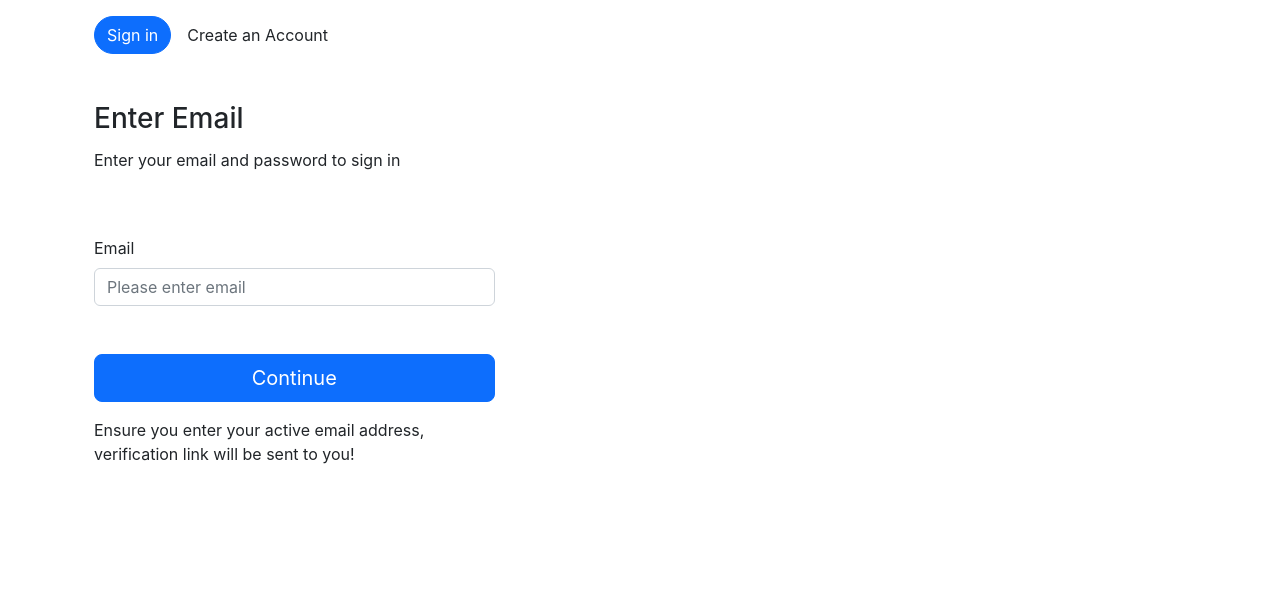
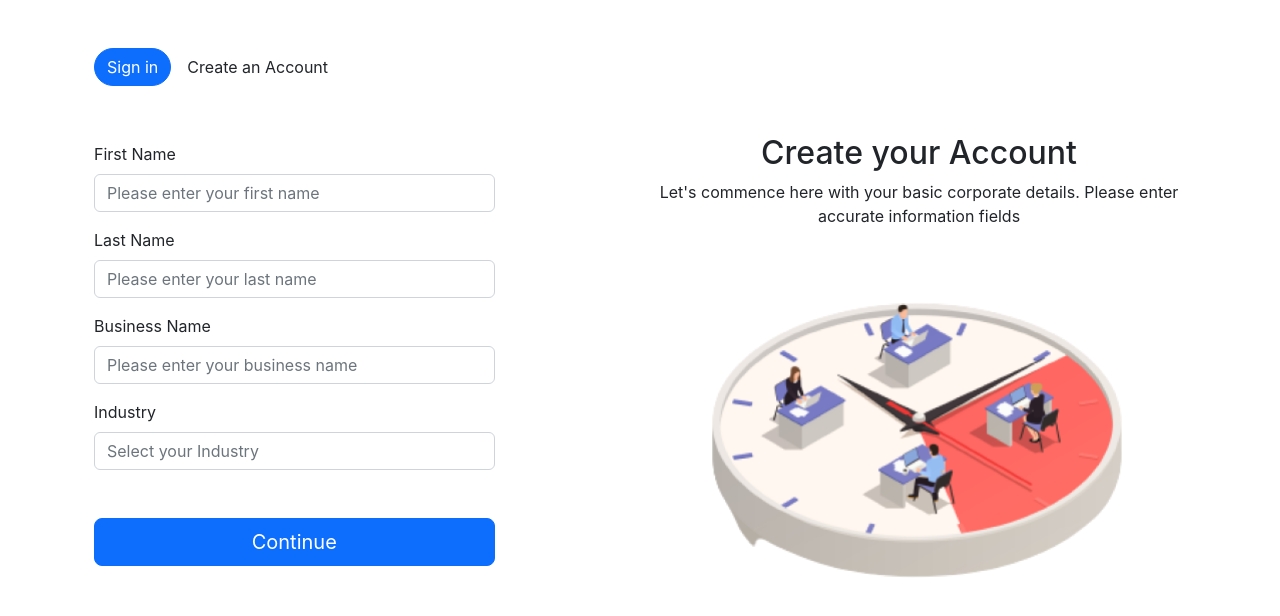
Before and after one commit to dammyGideon/data_survey-Frontend, a React (Create React App) app: page /register in a window 1280 px wide. Both pictures are taken after a click on the button "Continue". Shown: the top 616 px of the page. Built offline with nearby package versions, Linux system fonts and the light colour scheme.

Commit message:
refactor: Change code on register page into multiple components i.e createEmail, userForm, createpassword feat: create multiple components for email, account and password

```diff
--- a/src/views/auth/components/Authbtn.tsx
+++ b/src/views/auth/components/Authbtn.tsx
@@ -6,11 +6,24 @@ type ButtonProps = {
   btnStyle?: string;
   size?: 'sm' | 'lg';
   children?: React.ReactNode;
+  handleClick?: () => void;
 };
 
-const AuthBtn = ({ children, title, variant, btnStyle, size }: ButtonProps) => {
+const AuthBtn = ({
+  children,
+  title,
+  variant,
+  btnStyle,
+  size,
+  handleClick,
+}: ButtonProps) => {
   return (
-    <Button variant={variant} className={btnStyle} size={size}>
+    <Button
+      variant={variant}
+      className={btnStyle}
+      size={size}
+      onClick={handleClick}
+    >
       {children}
       {title}
     </Button>
--- /dev/null
+++ b/src/views/auth/components/CreateEmail.tsx
@@ -0,0 +1,59 @@
+import { lazy } from 'react';
+import { Col, Form, Stack } from 'react-bootstrap';
+import { useRef } from 'react';
+import AuthProps from '../type/Auth';
+
+const InputField = lazy(() => import('../components/InputField'));
+const AuthSiderBar = lazy(() => import('../components/authSider'));
+const AuthBtn = lazy(() => import('../components/Authbtn'));
+
+const CreateEmail = ({ createEmail }: AuthProps) => {
+  const fieldText = useRef<HTMLInputElement | null>(null);
+
+  return (
+    <>
+      <Col>
+        <Col md={9}>
+          <Form className='pt-5'>
+            <Stack gap={1} className='mb-2'>
+              <h3>Enter Email</h3>
+              <p>Enter your email and createAccount to sign in</p>
+            </Stack>
+
+            <Stack gap={3} className='mt-5'>
+              <InputField
+                name='Email'
+                label='Email'
+                type='email'
+                placeholder='Please enter email'
+                error=''
+                fieldRef={fieldText}
+              />
+            </Stack>
+          </Form>
+
+          <div className='mt-5 d-grid '>
+            <AuthBtn
+              title='Continue'
+              size='lg'
+              btnStyle='mb-3'
+              handleClick={createEmail}
+            />
+            <p>
+              Ensure you enter your active email address, verification link will
+              be sent to you!
+            </p>
+          </div>
+        </Col>
+      </Col>
+
+      <Col sm={12} md={6}>
+        <AuthSiderBar
+          title='Enter Email'
+          info='Enter your email to easily create a CRM Account!'
+        />
+      </Col>
+    </>
+  );
+};
+export default CreateEmail;
--- /dev/null
+++ b/src/views/auth/components/CreatePassword.tsx
@@ -0,0 +1,59 @@
+import { lazy } from 'react';
+import { Col, Form, Stack } from 'react-bootstrap';
+import { useRef } from 'react';
+import AuthBtn from '../components/Authbtn';
+
+const InputField = lazy(() => import('../components/InputField'));
+const AuthSiderBar = lazy(() => import('../components/authSider'));
+
+type Props = {
+  showComponent?: () => void;
+};
+
+const CreatePassword = ({ showComponent }: Props) => {
+  const fieldText = useRef<HTMLInputElement | null>(null);
+  return (
+    <>
+      <Col>
+        <Col md={9}>
+          <Form>
+            <Stack gap={3} className='mt-5'>
+              <InputField
+                name='password'
+                label='Create your Password'
+                type='text'
+                placeholder='Please enter your password'
+                error=''
+                fieldRef={fieldText}
+              />
+              <InputField
+                name='password'
+                label='Confirm Password'
+                type='text'
+                placeholder='Confirm your password'
+                error=''
+                fieldRef={fieldText}
+              />
+            </Stack>
+          </Form>
+
+          <div className='mt-5 d-grid '>
+            <AuthBtn
+              title='Submit'
+              size='lg'
+              btnStyle='mb-3'
+              handleClick={showComponent}
+            />
+          </div>
+        </Col>
+      </Col>
+      <Col sm={12} md={6}>
+        <AuthSiderBar
+          title='Create Password'
+          info='Enter your email to easily create your account Account!'
+        />
+      </Col>
+    </>
+  );
+};
+export default CreatePassword;
--- /dev/null
+++ b/src/views/auth/components/UserForm.tsx
@@ -0,0 +1,72 @@
+import { lazy } from 'react';
+import { Col, Form, Stack } from 'react-bootstrap';
+import { useRef } from 'react';
+import AuthBtn from '../components/Authbtn';
+import AuthProps from '../type/Auth';
+
+const InputField = lazy(() => import('../components/InputField'));
+const AuthSiderBar = lazy(() => import('../components/authSider'));
+
+const UserForm = ({ createAccount }: AuthProps) => {
+  const fieldText = useRef<HTMLInputElement | null>(null);
+  return (
+    <>
+      <Col>
+        <Col md={9}>
+          <Form>
+            <Stack gap={3} className='mt-2'>
+              <InputField
+                name='lirst-name'
+                label='First Name'
+                type='text'
+                placeholder='Please enter your first name'
+                error=''
+                fieldRef={fieldText}
+              />
+              <InputField
+                name='last-name'
+                label='Last Name'
+                type='text'
+                placeholder='Please enter your last name'
+                error=''
+                fieldRef={fieldText}
+              />
+              <InputField
+                name='business-name'
+                label='Business Name'
+                type='text'
+                placeholder='Please enter your business name'
+                error=''
+                fieldRef={fieldText}
+              />
+              <InputField
+                name='industry'
+                label='Industry'
+                type='text'
+                placeholder='Select your Industry'
+                error=''
+                fieldRef={fieldText}
+              />
+            </Stack>
+          </Form>
+
+          <div className='mt-5 d-grid '>
+            <AuthBtn
+              title='Continue'
+              size='lg'
+              btnStyle='mb-3'
+              handleClick={createAccount}
+            />
+          </div>
+        </Col>
+      </Col>
+      <Col sm={12} md={6}>
+        <AuthSiderBar
+          title='Create your Account'
+          info="Let's commence here with your basic corporate details. Please enter accurate information fields"
+        />
+      </Col>
+    </>
+  );
+};
+export default UserForm;
--- a/src/views/auth/components/authSider.tsx
+++ b/src/views/auth/components/authSider.tsx
@@ -1,26 +1,26 @@
 import { Stack, Col } from 'react-bootstrap';
-import wave from '../../../assets/wave.svg';
 import loginImg from '../../../assets/login-img.png';
 
-const AuthSiderBar = () => {
+import SiderProps from '../type/Sider';
+
+const AuthSiderBar = ({ title, info, children }: SiderProps) => {
   return (
-    <>
-      <Stack className='mx-auto'>
-        <Col xs={1} className='mx-auto text-center'>
-          <img src={wave} alt='waving hand icon' className='wave' />
-        </Col>
+    <Stack className='mx-auto'>
+      <Col xs={1} className='mx-auto text-center'>
+        {children}
+      </Col>
 
-        <Col className='text-center'>
-          <h2>Welcome back</h2>
-          <p>Enter your email and password to experience wonders</p>
-        </Col>
+      <Col className='text-center pb-3'>
+        <h2>{title}</h2>
+        <p>{info}</p>
+      </Col>
 
-        <Col xs={3}> </Col>
+      <Col>
         <Col>
           <img src={loginImg} alt='illustration' />
         </Col>
-      </Stack>
-    </>
+      </Col>
+    </Stack>
   );
 };
 export default AuthSiderBar;
--- /dev/null
+++ b/src/views/auth/type/Auth.ts
@@ -0,0 +1,7 @@
+interface AuthProps {
+  createEmail?: () => void;
+  createAccount?: () => void;
+  createPassword?: () => void;
+}
+
+export default AuthProps;
--- /dev/null
+++ b/src/views/auth/type/Sider.ts
@@ -0,0 +1,7 @@
+interface SiderProps {
+  title: string;
+  info: string;
+  children?: React.ReactNode;
+}
+
+export default SiderProps;
--- a/src/views/auth/views/Login.tsx
+++ b/src/views/auth/views/Login.tsx
@@ -2,6 +2,7 @@ import Dashboard from '../../Dashboard';
 import { lazy } from 'react';
 import { Button, Col, Container, Form, Row, Stack } from 'react-bootstrap';
 import { useRef } from 'react';
+import wave from '../../../assets/wave.svg';
 import facebook from '../../../assets/facebook.svg';
 import google from '../../../assets/google.svg';
 
@@ -84,7 +85,12 @@ const LoginPage = () => {
             </Col>
           </Col>
           <Col sm={12} md={6}>
-            <AuthSiderBar />
+            <AuthSiderBar
+              title='Welcome back'
+              info='Enter your email and password to experience wonders'
+            >
+              <img src={wave} alt='waving hand icon' className='wave' />
+            </AuthSiderBar>
           </Col>
         </Row>
       </Container>
--- a/src/views/auth/views/Register.tsx
+++ b/src/views/auth/views/Register.tsx
@@ -1,54 +1,50 @@
-import { lazy } from 'react';
-import { Button, Col, Container, Form, Row, Stack } from 'react-bootstrap';
-import { useRef } from 'react';
+import { Button, Container, Row, Stack } from 'react-bootstrap';
+import { useState } from 'react';
+import UserForm from '../components/UserForm';
+import CreatePassword from '../components/CreatePassword';
+import CreateEmail from '../components/CreateEmail';
 
-const InputField = lazy(() => import('../components/InputField'));
-const AuthSiderBar = lazy(() => import('../components/authSider'));
+type Pages = 'Create Account' | 'Create Email' | 'Create Password';
 
 const RegistrationPage = () => {
-  const fieldText = useRef<HTMLInputElement | null>(null);
+  const [currentPage, setcurrentPage] = useState<Pages>('Create Email');
+
+  const onEmailSubmit = () => {
+    setcurrentPage('Create Account');
+  };
+
+  const onCreateAccount = () => {
+    setcurrentPage('Create Password');
+  };
+  // const showAccountComponent = () => {
+  //   setCreateEmail(false);
+  // };
+  // const showCreatePassword = () => {
+  //   setCreateAccount(true);
+  // };
+
+  // const renderPage = ()=>{
+  //   <div>
+  // {(currentPage === "CreateEmail") ? <CreateEmail> : (currentPage === "CreateAccount") ? <UserForm/> : currentPage === "CreatePassword": <CreatePassword/>;}
+
+  //   </div>
+  // }
 
   return (
     <main>
-      <Container className='mt-3'>
+      <Container className='mt-5'>
         <Stack className='mb-3' direction='horizontal' gap={3}>
           <Button className='rounded-pill'>Sign in</Button>
           <div>Create an Account</div>
         </Stack>
         <Row className='mt-5'>
-          {/* col container */}
-          <Col>
-            <Col md={9}>
-              <Form>
-                <Stack gap={1} className='mb-2'>
-                  <h3>Enter Email</h3>
-                  <p>Enter your email and password to sign in</p>
-                </Stack>
-
-                <Stack gap={3} className='mt-5'>
-                  <InputField
-                    name='Email'
-                    label='Email'
-                    type='email'
-                    placeholder='Please enter email'
-                    error=''
-                    fieldRef={fieldText}
-                  />
-                </Stack>
-              </Form>
-
-              <div className='mt-5 d-grid '>
-                <Button size='lg' className='mb-3'>
-                  Continue
-                </Button>
-                <p>
-                  Ensure you enter your active email address, verification link
-                  will be sent to you!
-                </p>
-              </div>
-            </Col>
-          </Col>
-          <Col></Col>
+          {currentPage === 'Create Email' ? (
+            <CreateEmail createEmail={onEmailSubmit} />
+          ) : currentPage === 'Create Account' ? (
+            <UserForm createAccount={onCreateAccount} />
+          ) : (
+            <CreatePassword />
+          )}
         </Row>
       </Container>
     </main>
```
Also changed, not shown: src/views/auth/type/Form.ts (+8 -8 lines), src/views/auth/views/ForgotPassword.tsx (+5 -2 lines).
